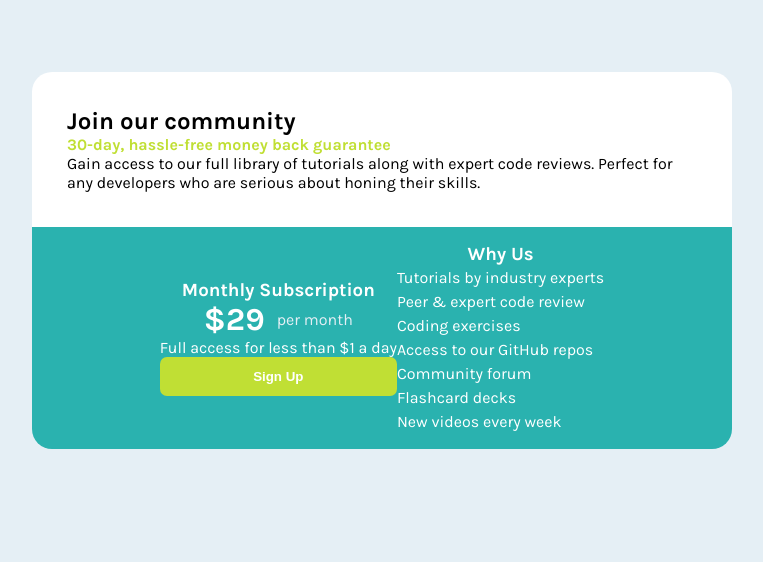
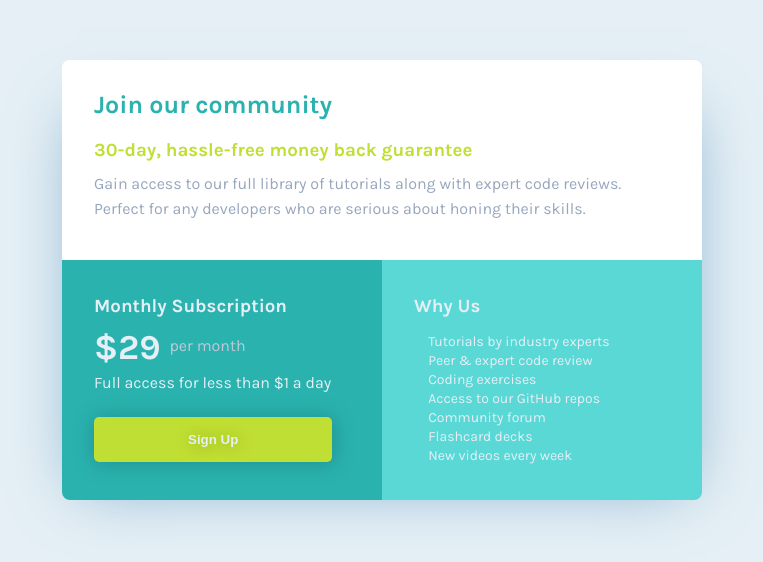
Before and after one commit to shuamamine/single-price-grid-component, a plain HTML site: page index.html in a window 1280 px wide. Shown: the part 140-702 px from the top of the page, without its empty margins (258-1021 px from the left). Drawn offline with Linux system fonts and the light colour scheme.

Commit message:
fixed bugs. final commit

```diff
--- a/base.scss
+++ /dev/null
@@ -1,11 +0,0 @@
-@import url('https://fonts.googleapis.com/css2?family=Karla:ital,wght@0,200..800;1,200..800&display=swap');
-*{
-    margin: 0;
-    padding: 0;
-    box-sizing: border-box;
-}
-%flexbox{
-    display: flex;
-    justify-content: center;
-    align-items: center;
-}
--- a/index.html
+++ b/index.html
@@ -19,44 +19,40 @@
     <link href="https://fonts.googleapis.com/css2?family=Karla:ital,wght@0,200..800;1,200..800&display=swap" rel="stylesheet">
   </head>
   <body>
-    <div class="container">
-      <div class="whitebg">
-        <h2>Join our community</h2>
-
-        <span>30-day, hassle-free money back guarantee</span>
-
-        <p>
-          Gain access to our full library of tutorials along with expert code
-          reviews. Perfect for any developers who are serious about honing their
-          skills.
-        </p>
-      </div>
-      <div class="bluebg">
-        <div class="subs">
-          <h3>Monthly Subscription</h3>
-
-          <div class="price" style="color:hsl(204, 43%, 93%);">
-            <h1>&dollar;29</h1>
-            per month
+    <body>
+      <div class="card">
+        <div class="container1">
+          <div class="content1">
+            <h1>Join our community</h1>
+            <h3>30-day, hassle-free money back guarantee</h3>
+            <p>Gain access to our full library of tutorials along with expert code reviews.
+            Perfect for any developers who are serious about honing their skills.</p>
           </div>
-
-          <span>Full access for less than &dollar;1 a day</span>
-
-          <button>Sign Up</button>
         </div>
-        <div class="whyus">
-          <h3>Why Us</h3>
-          <ul>
-            <li>Tutorials by industry experts</li>
-            <li>Peer &amp; expert code review</li>
-            <li>Coding exercises</li>
-            <li>Access to our GitHub repos</li>
-            <li>Community forum</li>
-            <li>Flashcard decks</li>
-            <li>New videos every week</li>
-          </ul>
+        <div class="container2">
+          <div class="container21">
+            <div class="content2">
+              <h3>Monthly Subscription</h3>
+              <p id="month"><span>&dollar;29 </span>per month</p>
+              <p id="access">Full access for less than &dollar;1 a day</p>
+              <button type="button">Sign Up</button>
+            </div>
+          </div>
+          <div class="container22">
+            <div class="content3">
+              <h3>Why Us</h3>
+              <pre>
+                Tutorials by industry experts
+                Peer &amp; expert code review
+                Coding exercises
+                Access to our GitHub repos
+                Community forum
+                Flashcard decks
+                New videos every week
+              </pre>
+            </div>
+          </div>
         </div>
       </div>
-    </div>
   </body>
 </html>
--- a/style.scss
+++ b/style.scss
@@ -1,76 +1,150 @@
-@use 'base';
-body{
-    @extend %flexbox;
-    height: 100vh;
+@import url('https://fonts.googleapis.com/css2?family=Karla:ital,wght@0,200..800;1,200..800&display=swap');
+*{
+    margin: 0;
+    padding: 0;
+    box-sizing: border-box;
+}
+body {
+    width: 100%;
+    height: 800px;
     background-color: hsl(204, 43%, 93%);
-    font-family: "Karla",sans-serif;
+    position: relative;
+    display: flex;
+    flex-direction: column-reverse;
+    font-family: "Karla", sans-serif;
+    font-optical-sizing: auto;
+    font-weight: 400;
+    font-style: normal;
+    font-size: 16px;
 }
-.container{
-    @extend %flexbox;
-    flex-direction: column;
+
+.card {
+    width: 50%;
+    height: 400px;
+    position: absolute;
+    top: 50%;
+    left: 50%;
+    margin-top: -200px;
+    margin-left: -25%;
+    box-shadow: 1px 40px 60px -15px hsl(204, 43%, 63%);
+}
+
+.container1 {
     width: 100%;
-    max-width: 700px;
+    height: 200px;
+    background-color: hsl(0, 100%, 100%);
+    position: relative;
+    border-top-left-radius: 8px;
+    border-top-right-radius: 8px;
+}
 
-.whitebg{
-    background-color: white;
-    border-radius: 20px 20px 0 0;
-    padding: 5%;
+.container2 {
     width: 100%;
-    max-width: 700px;
-    height: 45%;
-span{
+    height: 240px;
+    display: flex;
+    color: hsl(204, 43%, 93%);
+}
+
+.container21 {
+    width: 50%;
+    height: 240px;
+    background-color: hsl(179, 62%, 43%);
+    position: relative;
+    border-bottom-left-radius: 8px;
+}
+
+.container22 {
+    width: 50%;
+    height: 240px;
+    background-color: hsl(179, 62%, 60%);
+    position: relative;
+    border-bottom-right-radius: 8px;
+}
+
+.content1 h1 {
+  font-size: 25px;
+  color: hsl(179, 62%, 43%);
+  font-weight: 700;
+}
+
+.content1 h3 {
     color: hsl(71, 73%, 54%);
     font-weight: 700;
-}
-p{
-    color:black;
-}
+    margin-top: 20px;
 }
 
-.bluebg{
-    @extend %flexbox;
-    text-align: left;
-    // gap: 60px;
-    background-color: hsl(179, 62%, 43%);
-    padding: 15px;
-    border-radius: 0 0 20px 20px;
-    width: 100%;
-    max-width: 700px;
-    height: 55%;
-    color: white;
-    // margin: auto;
-    width: 100%;
-    .subs{
-        //  margin-right: auto;
-        @extend %flexbox;
-        flex-direction: column;
-       .price{
-        @extend %flexbox;
-        gap: 12px;
+.content1 p {
+    color: hsl(218, 22%, 67%);
+    line-height: 25px;
+    margin-top: 10px;
+}
+
+.content1 {
+    width: 90%;
+    height: 140px;
+    position: absolute;
+    top: 50%;
+    left: 50%;
+    margin-top: -70px;
+    margin-left: -45%;
+}
+
+#month {
+    color: hsl(218, 22%, 80%);
+    margin-top: 10px;
+}
+
+#month span {
+    font-size: 35px;
     color: hsl(204, 43%, 93%);
-        h1{
-            color: white;
+    vertical-align: middle;
+    font-weight: 700;
 }
+
+#access {
+    margin-top: 5px;
 }
-    button{
+
+.content2 button {
+    margin-top: 25px;
+    padding: 15px 94px;
     background-color: hsl(71, 73%, 54%);
-    border: none;
-    width: 100%;
-    border-radius: 7px;
-    padding: 5%;
-    color: white;
-    font-weight: 600;
+    border: 0;
+    border-radius: 5px;
+    color: hsl(204, 43%, 93%);
+    font-weight: 700;
+    box-shadow: 1px 1px 19px 1px hsl(179, 62%, 35%);
+    text-shadow: 1px 1px 15px hsl(71, 73%, 38%);
 }
+
+.content2 {
+    width: 80%;
+    height: 170px;
+    position: absolute;
+    top: 50%;
+    left: 50%;
+    margin-top: -85px;
+    margin-left: -40%;
 }
-    .whyus{
-        @extend %flexbox;
-        flex-direction: column;
-        line-height: 24px;
-        // margin-left: auto;
-        background-color: hsla(179, 62%, 43%, 0.699);
-        ul{
-          list-style-type: none;
+
+.content3 {
+    width: 80%;
+    height: 170px;
+    position: absolute;
+    top: 50%;
+    left: 50%;
+    margin-top: -85px;
+    margin-left: -40%;
 }
+
+.content3 pre {
+    margin-top: 15px;
+    line-height: 19px;
+    font-family: "Karla", sans-serif;
+    font-optical-sizing: auto;
+    font-weight: 400;
+    font-style: normal;
+    font-size: 14px;
+    width: 188px;
+    margin-left: -39px;
 }
-}
-}
```
Also changed, not shown: base.css (deleted), style.css, 2 other files. Lines whose indentation alone changed are shown as unchanged.
